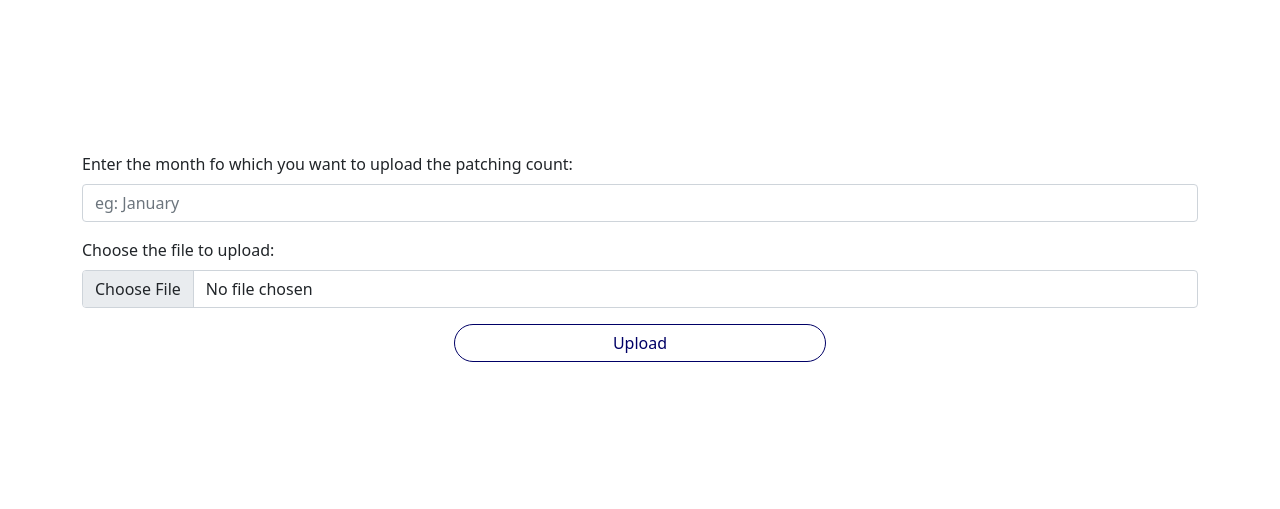
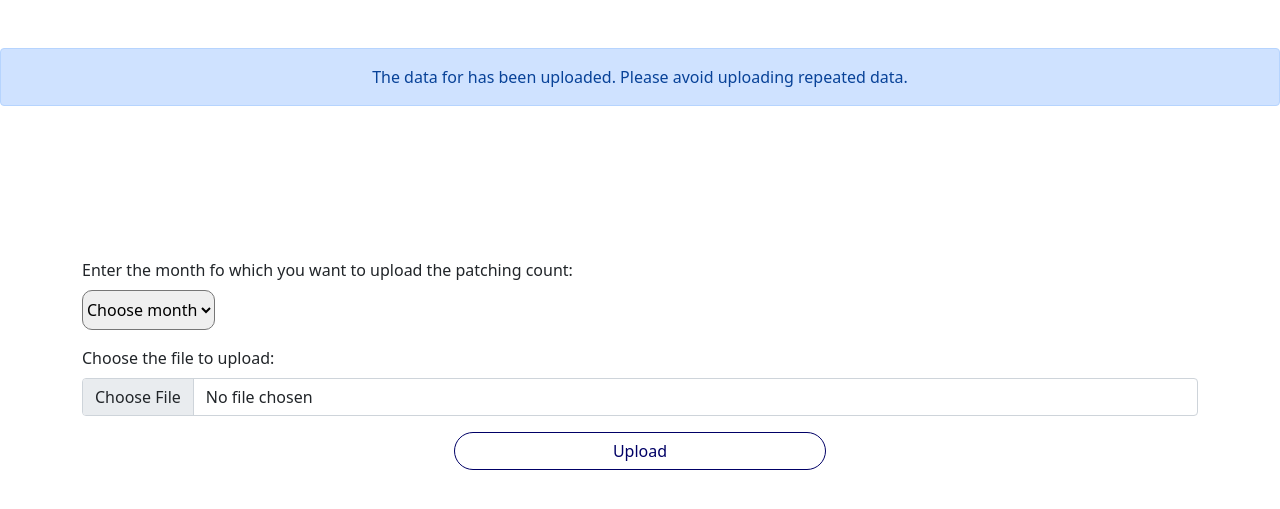
Before and after one commit to Anwita17/flask_project, a Flask app: page /upload in a window 1280 px wide. Shown: the part 56-565 px from the top of the page. Run offline with Flask 2, Linux system fonts and the light colour scheme; some libraries are stand-ins or nearby versions.

Commit message:
Update upload.html

```diff
--- a/templates/upload.html
+++ b/templates/upload.html
@@ -3,21 +3,45 @@
 {% block body %}
 
     <!-- Tab panes -->
+    <br><br>
+    <div class="alert alert-primary" role="alert">
+       <div style="text-align:center;">The data for
+        {% for value in month %}
+            <strong>{{value}}</strong>
+        {% endfor %}
+        has been uploaded. Please avoid uploading repeated data.
+       </div>
+      </div>
     <div class="tab-content" style="margin-top: 10%;">
         <div id="mail" class="container tab-pane active"><br>
 
-            <form method="POST" action="/"  enctype="multipart/form-data">
+            <form  method="POST" action="/"  enctype="multipart/form-data">
                 <div class="mb-3">
-                    <label for="exampleFormControlText1" class="form-label">Enter the month fo which you want to upload the patching count:</label>
-                    <input type="text" class="form-control" id="exampleFormControlText1"
-                        placeholder="eg: January" required>
+
+
+                    <div><label for="exampleFormControlText1" class="form-label">Enter the month fo which you want to upload the patching count:</label></div>
+                    <select name="month" style="height: 5vh;border-radius:10px;" required>
+                        <option value="">Choose month</option>
+                        <option value="January">January</option>
+                        <option value="February">February</option>
+                        <option value="March">March</option>
+                        <option value="April">April</option>
+                        <option value="May">May</option>
+                        <option value="June">June</option>
+                        <option value="July">July</option>
+                        <option value="August">August</option>
+                        <option value="September">September</option>
+                        <option value="October">October</option>
+                        <option value="November">November</option>
+                        <option value="December">December</option>
+                    </select>
                 </div>
                 <div class="mb-3">
                     <label for="formFile" class="form-label">Choose the file to upload:</label>
                     <input class="form-control" name="file" type="file" id="formFile">
                 </div>
                 <div class="d-grid gap-2 col-4 mx-auto">
-                    <button type="submit" class="btn btn-outline-primary"> Upload </button>
+                    <button type="submit" class="btn btn-outline-primary" name="up"> Upload </button>
                 </div>
             </form>
 
```
